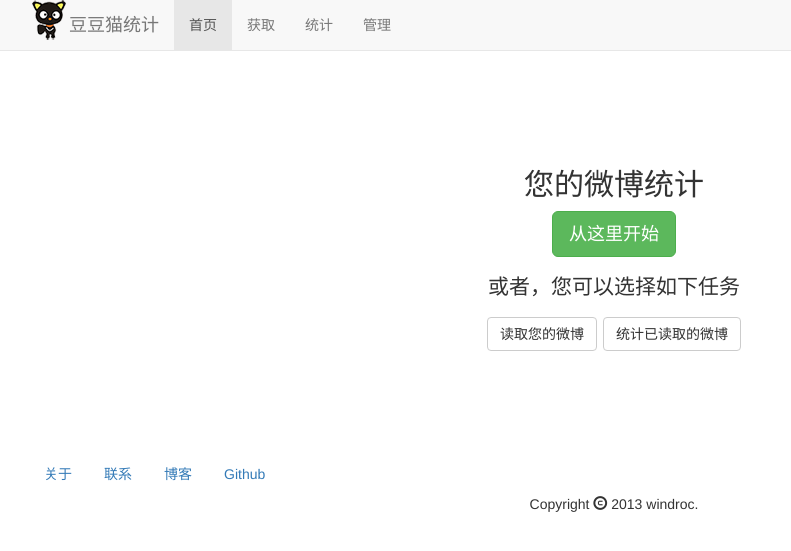
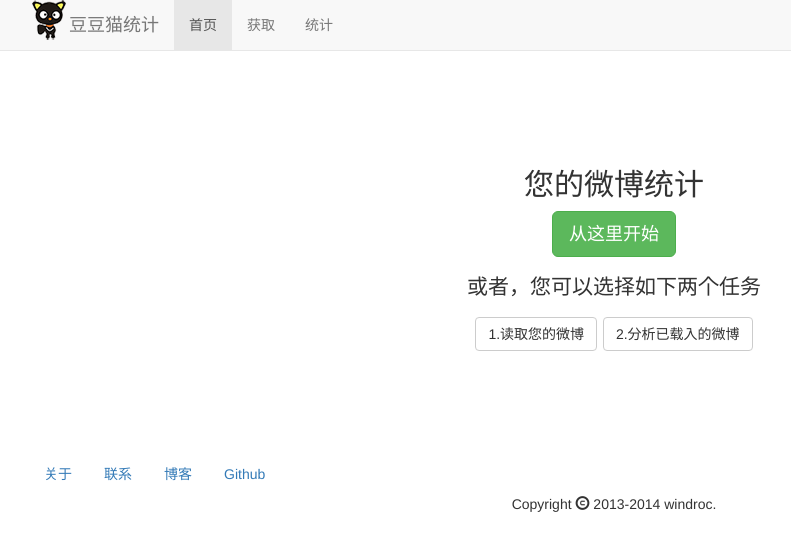
Before and after one commit to perillaroc/weibo-analytics, a Flask app: template myapp/templates/index.html in a window 1280 px wide. Shown: the top 551 px of the page, without its empty margins (26-817 px from the left). Run offline with Flask 2, Linux system fonts and the light colour scheme; the template is opened without the code that fills it: most values are stand-ins (such as "Sample title", 1, 10 or a date in 2020); parts of the project's set-up code (start-up, migrations or seed data) failed here and were passed over; some libraries are stand-ins or nearby versions.

Commit message:
Change links in header and footer. And add two button in index.

```diff
--- a/myapp/templates/footer.html
+++ b/myapp/templates/footer.html
@@ -8,13 +8,13 @@
       <div class="row text-center">
           <ul class="nav nav-pills">
             <li><a href="#">关于</a></li>
-            <li><a href="#">联系</a></li>
-            <li><a href="#">博客</a></li>
+            <li><a href="//weibo.com/windroc">联系</a></li>
+            <li><a href="//windrocblog.sinaapp.com">博客</a></li>
             <li><a href="https://github.com/perillaroc/weibo-analytics">Github</a></li>
           </ul>
       </div>
       <div clas="row">
-          <p class="text-center">Copyright <span class="glyphicon glyphicon-copyright-mark"></span> 2013 windroc.<p>
+          <p class="text-center">Copyright <span class="glyphicon glyphicon-copyright-mark"></span> 2013-2014 windroc.<p>
       </div>
     </footer>
   </div>
--- a/myapp/templates/header.html
+++ b/myapp/templates/header.html
@@ -40,14 +40,13 @@
               <span class="icon-bar"></span>
               <span class="icon-bar"></span>
             </button>
-            <a class="navbar-brand" style="background-repeat: no-repeat;background-image:url({{ url_for('static',filename='img/logo/logo-40.png') }}); padding-left:40px" href="#">豆豆猫统计</a>
+            <a class="navbar-brand" style="background-repeat: no-repeat;background-image:url({{ url_for('static',filename='img/logo/logo-40.png') }}); padding-left:40px" href="{{ url_for('index') }}">豆豆猫统计</a>
           </div>
           <div class="collapse navbar-collapse">
             <ul class="nav navbar-nav">
               <li {% if current_navi=="index" %} class="active" {% endif %}><a href="{{ url_for("index") }}">首页</a></li>
               <li {% if current_navi=="update" %} class="active" {% endif %}><a href="{{ url_for("update") }}">获取</a></li>
               <li {% if current_navi=="statistic" %} class="active" {% endif %}><a href="{{ url_for("statistic") }}">统计</a></li>
-              <li {% if current_navi=="manage" %} class="active" {% endif %}><a href="{#{ url_for("manage") }#}">管理</a></li>
             </ul>
             <ul class="nav navbar-nav navbar-right">
                 {% if current_user.is_authenticated() %}
@@ -55,7 +54,9 @@
                     <a href="#" class="dropdown-toggle" data-toggle="dropdown">
                         {{ user.info['screen_name'] }} <b class="caret"></b></a>
                     <ul class="dropdown-menu">
-                      <li><a href="{{ url_for("logout") }}">注销</a></li>
+                        <li><a href="#">管理</a></li>
+                        <li class="divider"></li>
+                        <li><a href="{{ url_for("logout") }}">注销</a></li>
                     </ul>
                 </li>
                 {% else %}
--- a/myapp/templates/index.html
+++ b/myapp/templates/index.html
@@ -19,10 +19,10 @@
         <p>
             <a class="btn btn-lg btn-success btn_update_weibo" href="{{ url_for('update') }}">从这里开始</a>
         </p>
-        <p>或者，您可以选择如下任务</p>
+        <p>或者，您可以选择如下两个任务</p>
         <p>
-            <a class="btn btn-default" href="{{ url_for('update') }}">读取您的微博</a>
-            <a class="btn btn-default" href="{{ url_for('statistic') }}">统计已读取的微博</a>
+            <a class="btn btn-default" href="{{ url_for('update') }}">1.读取您的微博</a>
+            <a class="btn btn-default" href="{{ url_for('statistic') }}">2.分析已载入的微博</a>
         </p>
         </div>
     </section>
--- a/myapp/templates/update.html
+++ b/myapp/templates/update.html
@@ -15,7 +15,6 @@
                 <div class="userlogo_detail">
                     <p>
                         {{ user.info['screen_name'] }} {{ user.info['location'] }}
-                        <a href="{{ url_for("logout") }}">注销</a>
                     </p>
                     <p class="description">{{ user.info['description'] }}</p>
                 </div>
```
